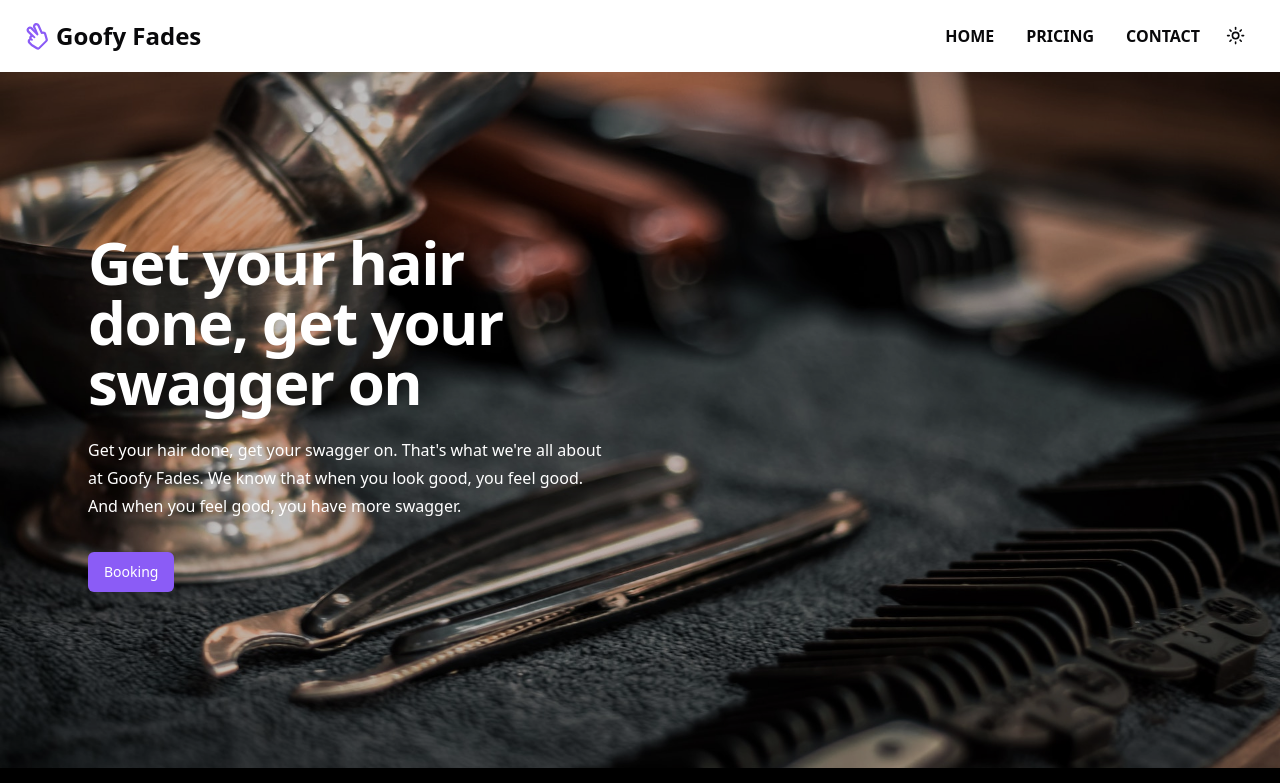
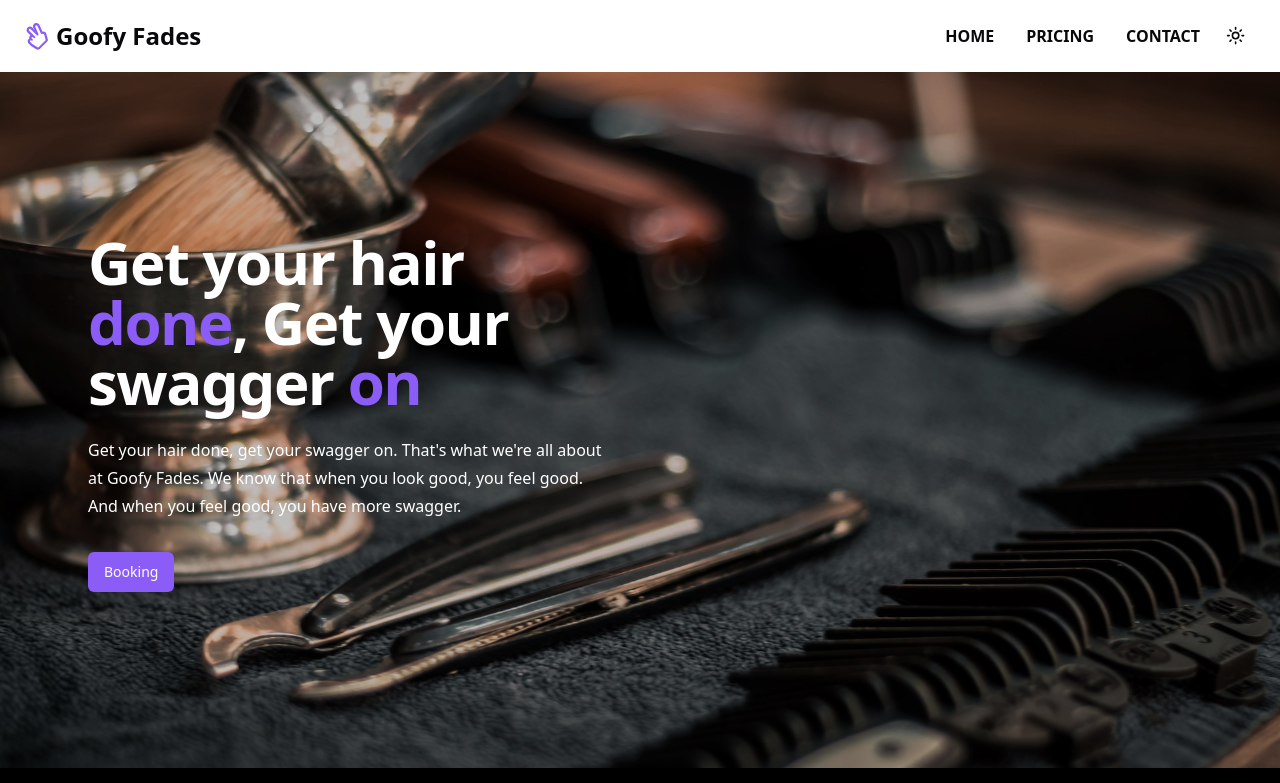
Before and after one commit to idohtml/Goofy-Fades, a React (Vite) app: page / in a window 1280 px wide. Shown: the top 783 px of the page. Built offline with nearby package versions, Linux system fonts and the light colour scheme.

Commit message:
Hero section text color

```diff
--- a/src/components/layout/Hero.tsx
+++ b/src/components/layout/Hero.tsx
@@ -19,7 +19,10 @@ export default function Hero() {
           animate={{ opacity: 1, x: 0 }}
           transition={{ duration: 1 }}
         >
-          <H1>Get your hair done, get your swagger on</H1>
+          <H1>
+            Get your hair <span className="text-violet-500">done</span>, Get
+            your swagger <span className="text-violet-500">on</span>
+          </H1>
           <P>
             Get your hair done, get your swagger on. That's what we're all about
             at Goofy Fades. We know that when you look good, you feel good. And
```
